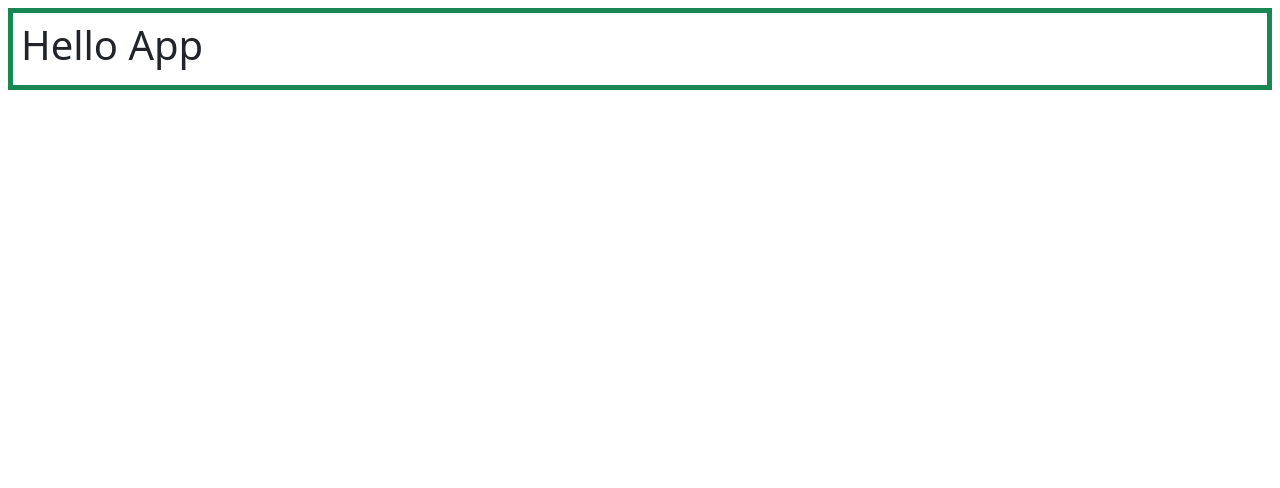
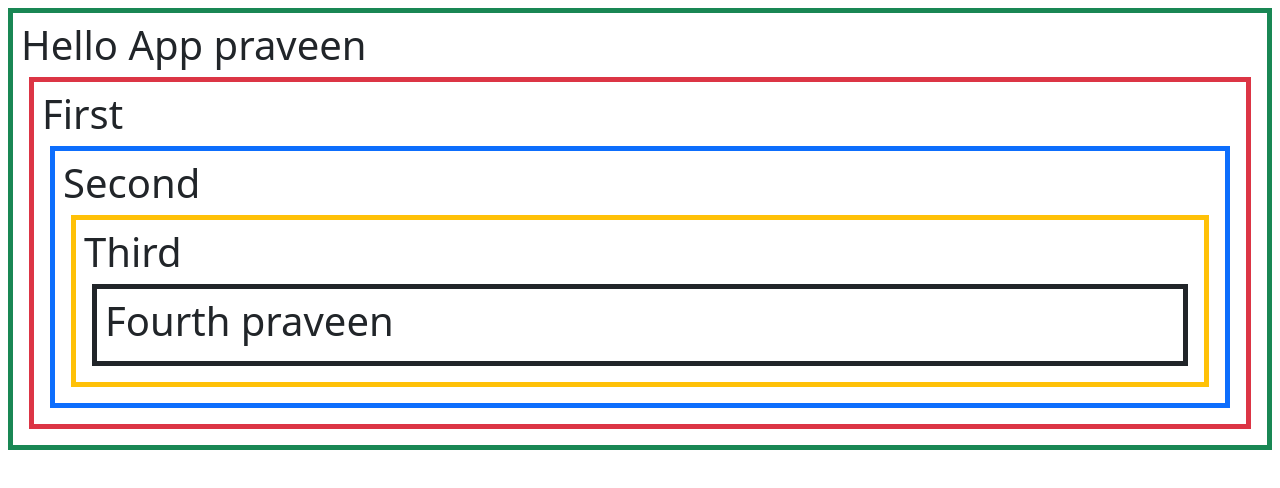
Before and after one commit to edupoly/rb60app, a React (Vite) app: page / in a window 1280 px wide. Shown: the top 488 px of the page. Built offline with nearby package versions, Linux system fonts and the light colour scheme.

Commit message:
7.context-api

```diff
--- a/src/App.jsx
+++ b/src/App.jsx
@@ -1,8 +1,15 @@
+import First from "./First";
+import { MyContext } from "./MyContext";
+
 function App() {
+  var x = "praveen";
   return (
-    <div className="border border-5 border-success m-2 p-2">
-      <h1>Hello App</h1>
-    </div>
+    <MyContext.Provider value={x}>
+      <div className="border border-5 border-success m-2 p-2">
+        <h1>Hello App {x}</h1>
+        <First></First>
+      </div>
+    </MyContext.Provider>
   );
 }
 export default App;
--- /dev/null
+++ b/src/First.jsx
@@ -0,0 +1,13 @@
+import React from "react";
+import Second from "./Second";
+
+function First() {
+  return (
+    <div className="border border-5 border-danger m-2 p-2">
+      <h1>First</h1>
+      <Second></Second>
+    </div>
+  );
+}
+
+export default First;
--- /dev/null
+++ b/src/Fourth.jsx
@@ -0,0 +1,14 @@
+import React, { useContext } from "react";
+import { MyContext } from "./MyContext";
+
+function Fourth() {
+  var x = useContext(MyContext);
+  console.log(x);
+  return (
+    <div className="border border-5 border-dark m-2 p-2">
+      <h1>Fourth {x}</h1>
+    </div>
+  );
+}
+
+export default Fourth;
--- /dev/null
+++ b/src/MyContext.js
@@ -0,0 +1,3 @@
+import { createContext } from "react";
+
+export const MyContext = createContext("mycont");
--- /dev/null
+++ b/src/Second.jsx
@@ -0,0 +1,13 @@
+import React from "react";
+import Third from "./Third";
+
+function Second() {
+  return (
+    <div className="border border-5 border-primary m-2 p-2">
+      <h1>Second</h1>
+      <Third></Third>
+    </div>
+  );
+}
+
+export default Second;
--- /dev/null
+++ b/src/Third.jsx
@@ -0,0 +1,13 @@
+import React from "react";
+import Fourth from "./Fourth";
+
+function Third() {
+  return (
+    <div className="border border-5 border-warning m-2 p-2">
+      <h1>Third</h1>
+      <Fourth></Fourth>
+    </div>
+  );
+}
+
+export default Third;
```
